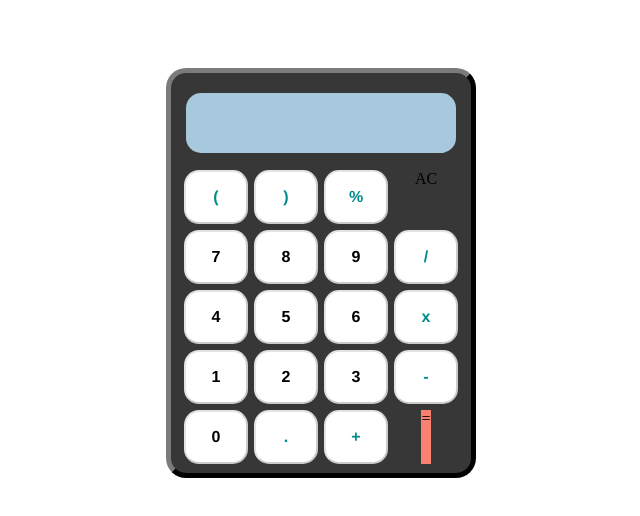
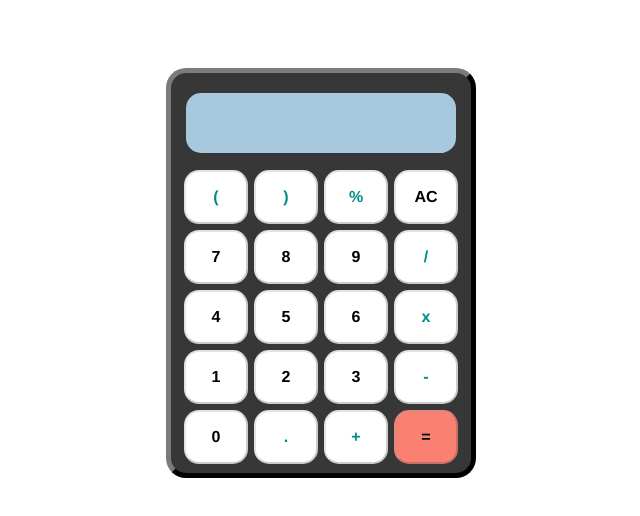
Before and after one commit to rafaelsantos1993/calculator, a plain HTML site: page index.html in a window 1280 px wide. Shown: the whole page, without its empty margins (319-959 px from the left). Drawn offline with Linux system fonts and the light colour scheme.

Commit message:
Changed the attributes of equals and AC, to match buttos

```diff
--- a/style.css
+++ b/style.css
@@ -40,7 +40,7 @@ padding: 60px;
     column-gap: 10px;
 
 }
- .number, .operator{
+ .number, .operator, .equals, .AC {
     height: 50px;
     background-color: white;
     width: 100%;
```
